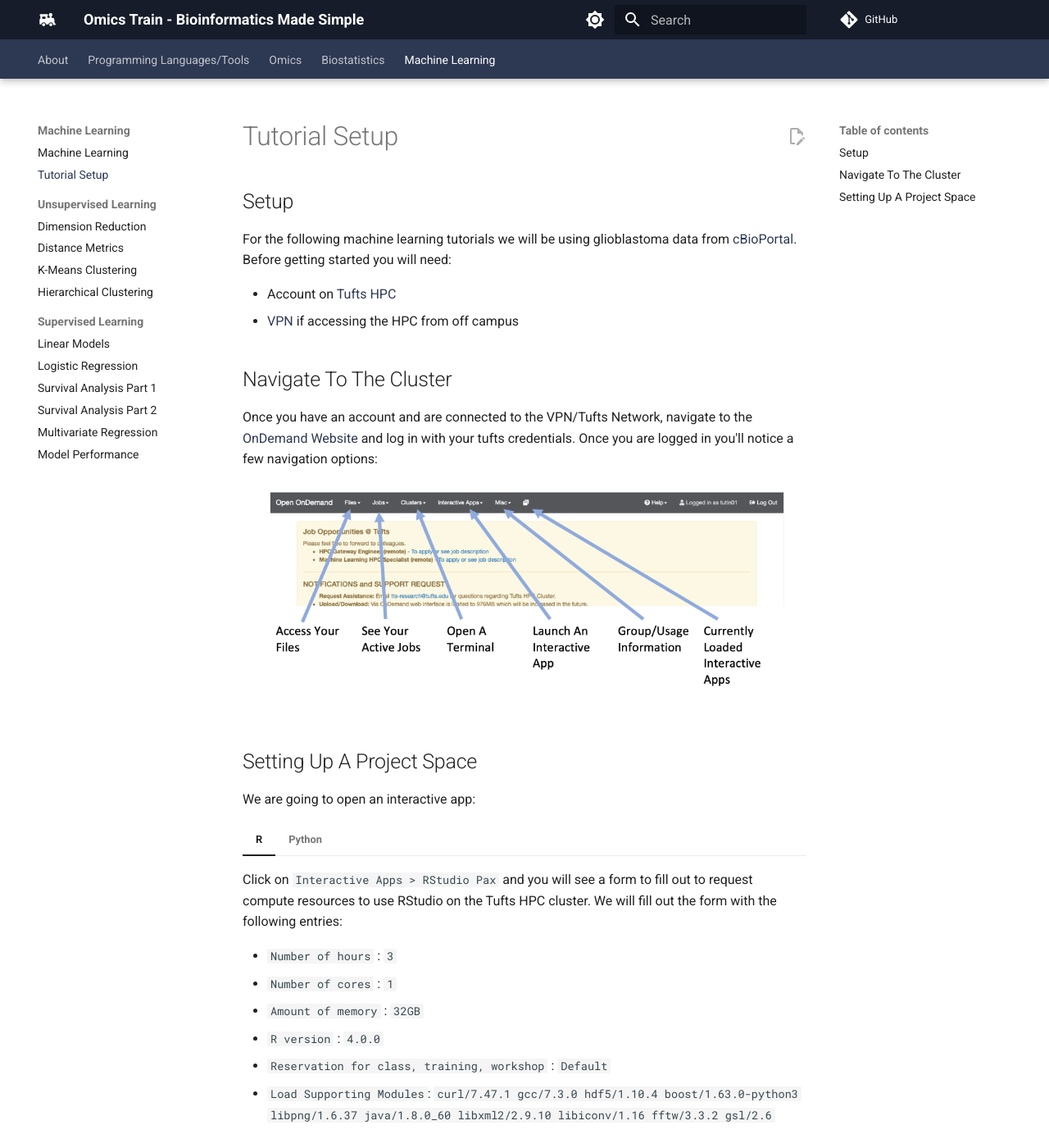
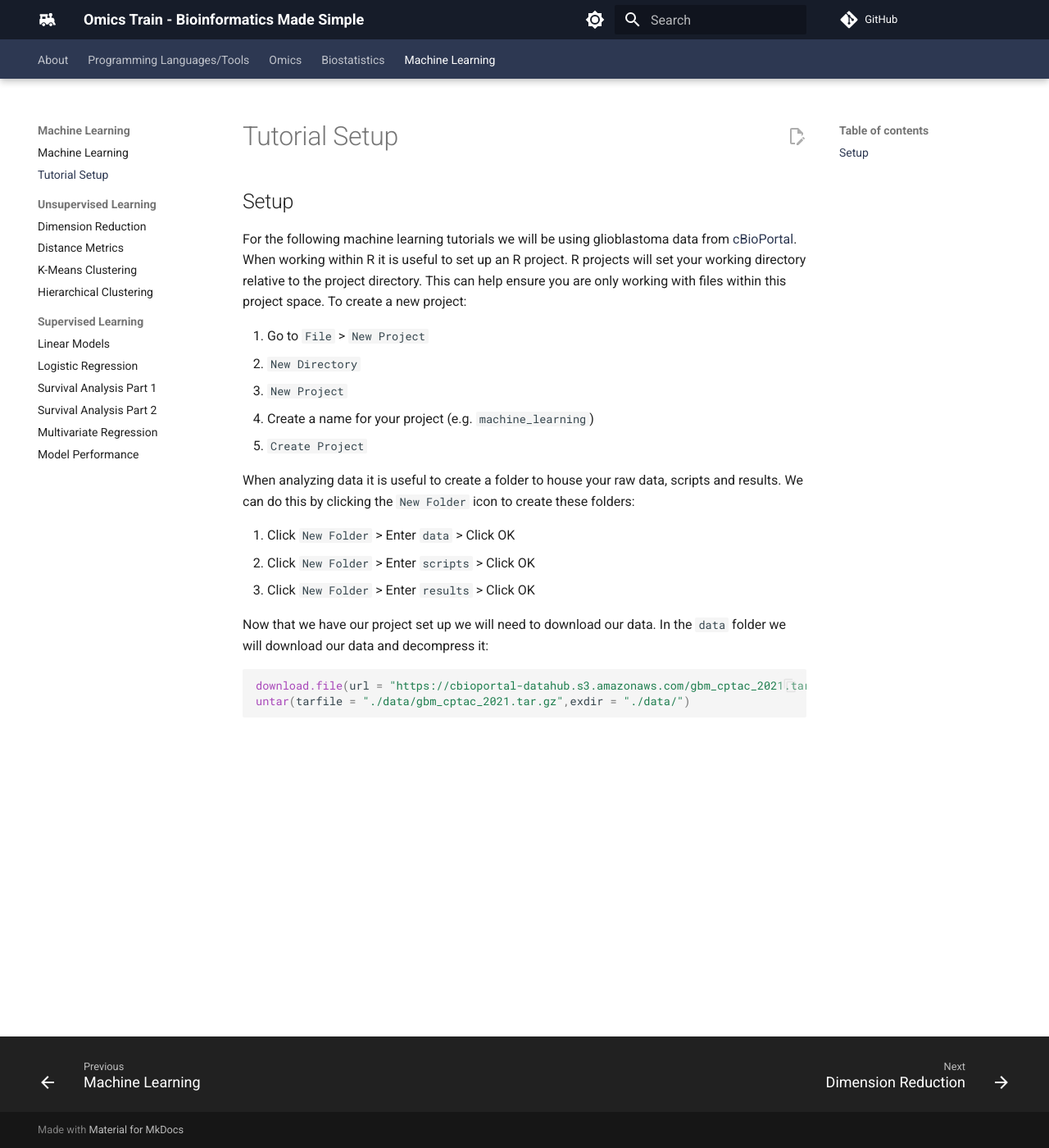
Before and after one commit to comp-tox-jhu/CompToxLab, an MkDocs documentation site: the page built from docs/machine_learning/setup.md, in a window 1280 px wide and 1400 px high. Shown: the whole window at 82% size. Built offline with MkDocs 1.6.1 and Material for MkDocs 9.7.7, drawn with Linux system fonts in a browser that asks for light colours; comment, search, counter and statistics services are not loaded; some of the changed text lies outside the part shown.

Commit message:
Update setup.md

````diff
--- a/docs/machine_learning/setup.md
+++ b/docs/machine_learning/setup.md
@@ -1,91 +1,22 @@
 ## Setup
 
-For the following machine learning tutorials we will be using glioblastoma data from [cBioPortal](https://www.cbioportal.org/study/summary?id=gbm_cptac_2021).
-Before getting started you will need:
+For the following machine learning tutorials we will be using glioblastoma data from [cBioPortal](https://www.cbioportal.org/study/summary?id=gbm_cptac_2021). When working within R it is useful to set up an R project. R projects will set your working directory relative to the project directory. This can help ensure you are only working with files within this project space. To create a new project:
 
-- Account on [Tufts HPC](https://access.tufts.edu/research-cluster-account)
-- [VPN](https://access.tufts.edu/vpn) if accessing the HPC from off campus
+1. Go to `File` > `New Project`
+2. `New Directory`
+3. `New Project`
+4. Create a name for your project (e.g. `machine_learning`)
+5. `Create Project`
 
-## Navigate To The Cluster
+When analyzing data it is useful to create a folder to house your raw data, scripts and results. We can do this by clicking the `New Folder` icon to create these folders:
 
-Once you have an account and are connected to the VPN/Tufts Network, navigate to the [OnDemand Website](https://ondemand.pax.tufts.edu/) and log in with your tufts credentials. Once you are logged in you'll notice a few navigation options:
+1. Click `New Folder` > Enter `data` > Click OK
+2. Click `New Folder` > Enter `scripts` > Click OK
+3. Click `New Folder` > Enter `results` > Click OK
 
-![](images/ondemandLayout.png)
+Now that we have our project set up we will need to download our data. In the `data` folder we will download our data and decompress it:
 
-## Setting Up A Project Space
-
-We are going to open an interactive app:
-
-=== "R"
-
-    Click on `Interactive Apps > RStudio Pax` and you will see a form to fill out to request compute resources to use RStudio on the Tufts HPC cluster. We will fill out the form with the following entries:
-
-    - `Number of hours` : `3`
-    - `Number of cores` : `1`
-    - `Amount of memory` : `32GB`
-    - `R version` : `4.0.0`
-    - `Reservation for class, training, workshop` : `Default`
-    - `Load Supporting Modules`: `curl/7.47.1 gcc/7.3.0 hdf5/1.10.4 boost/1.63.0-python3 libpng/1.6.37 java/1.8.0_60 libxml2/2.9.10 libiconv/1.16 fftw/3.3.2 gsl/2.6`
-
-
-=== "Python"
-
-    Click on `Interactive Apps > JupyterLab` and you will see a form to fill out to request compute resources to use JupyterLab on the Tufts HPC cluster. We will fill out the form with the following entries:
-
-    - `Number of hours` : `3`
-    - `Number of cores` : `1`
-    - `Amount of memory` : `32GB`
-    - `R version` : `4.0.0`
-    - `Reservation for class, training, workshop` : `Default`
-    - `Load Supporting Modules`: `curl/7.47.1 gcc/7.3.0 hdf5/1.10.4 boost/1.63.0-python3 libpng/1.6.37 java/1.8.0_60 libxml2/2.9.10 libiconv/1.16 fftw/3.3.2 gsl/2.6`
-
-We will now need to create our project that we will work out of:
-
-=== "R"
-
-    Click `Lauch` and wait until your session is ready. Click `Connect To RStudio Server`, and you will notice a new window will pop up with RStudio. Now Create a new project:
-
-    1. Go to `File` > `New Project`
-    2. `New Directory`
-    3. `New Project`
-    4. Create a name for your project (e.g. `machine-learning`)
-    5. `Create Project`
-
-    In terminal, start setting up your directories:
-
-    ``` bash
-    mkdir data
-    mkdir scripts
-    mkdir results
-    ```
-
-    Now that we have our project set up we will need to download our data. In the `data` folder we will download our data and decompress it:
-
-    ``` bash
-    cd data
-    wget https://cbioportal-datahub.s3.amazonaws.com/gbm_cptac_2021.tar.gz
-    tar -xvf gbm_cptac_2021.tar.gz
-    cd ..
-    ```
-
-
-=== "Python"
-
-    Click `Launch` and wait until your session is ready. Click `Connect to JupyterLab`, and you will notice a new window will pop up with JupyterLab. Now Create a new project:
-
-    Open `Terminal` in the launcher window and start setting up your directories:
-
-    ``` bash
-    mkdir data
-    mkdir scripts
-    mkdir results
-    ```
-
-    Now that we have our project set up we will need to download our data. In the `data` folder we will download our data and decompress it:
-
-    ``` bash
-    cd data
-    wget https://cbioportal-datahub.s3.amazonaws.com/gbm_cptac_2021.tar.gz
-    tar -xvf gbm_cptac_2021.tar.gz
-    cd ..
-    ```
+``` R
+download.file(url = "https://cbioportal-datahub.s3.amazonaws.com/gbm_cptac_2021.tar.gz",destfile = "./data/gbm_cptac_2021.tar.gz" )
+untar(tarfile = "./data/gbm_cptac_2021.tar.gz",exdir = "./data/")
+```
````
